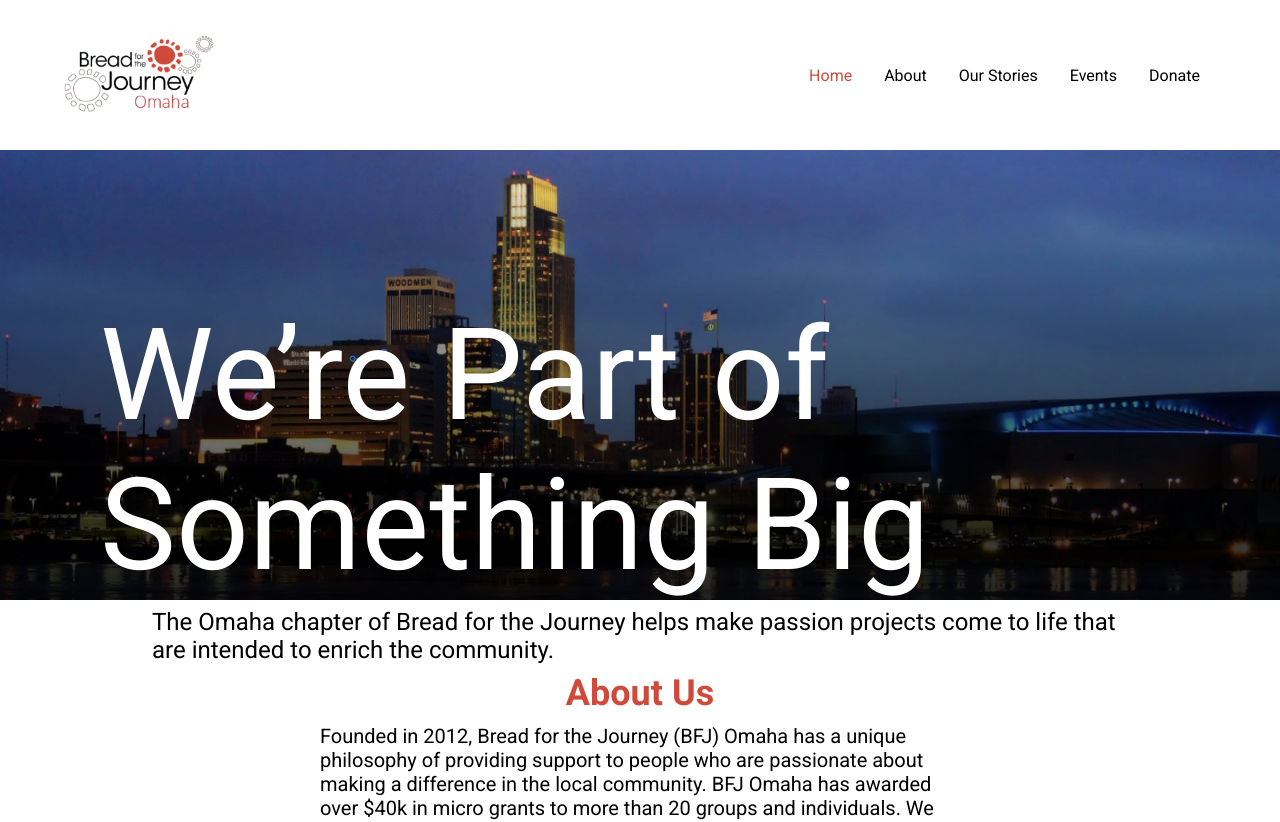
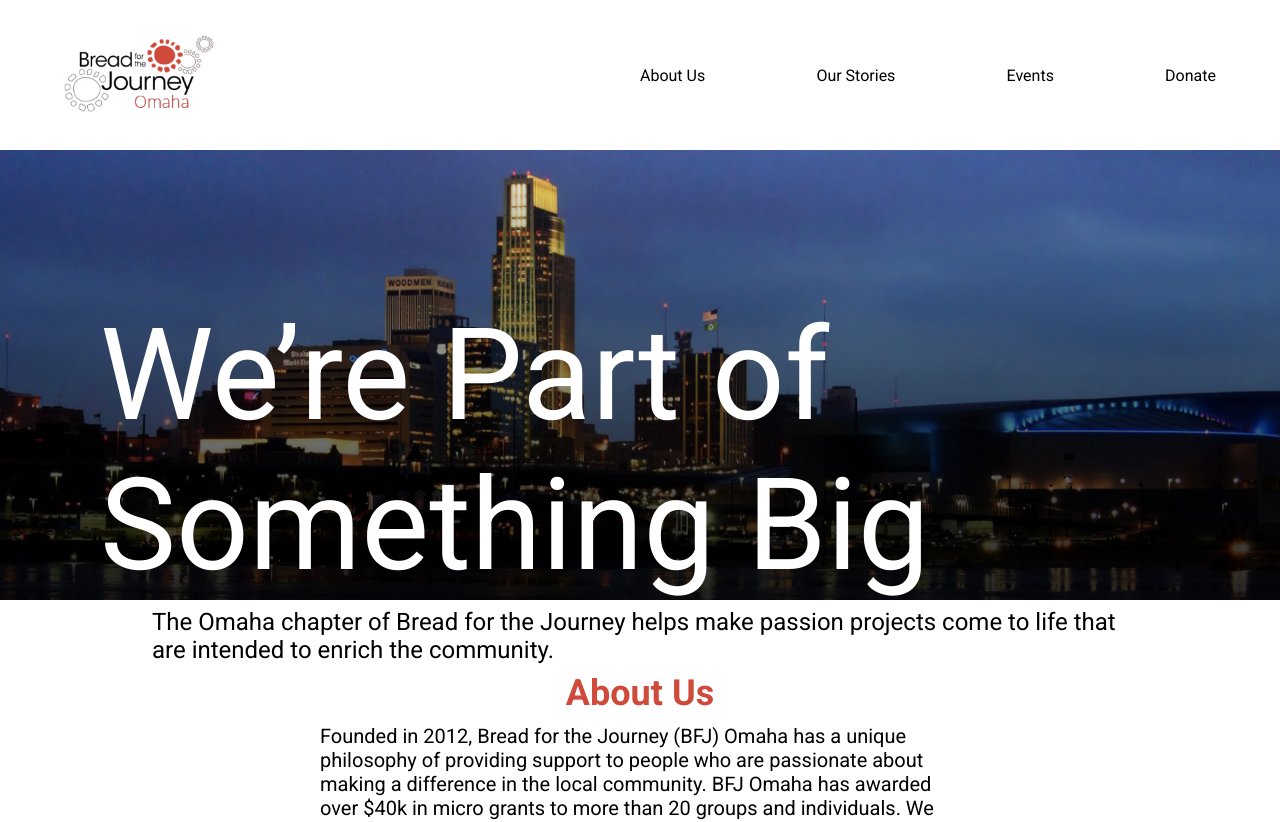
Before and after one commit to oneleif/bfjWebsite-React, a React (Create React App) app: page / in a window 1280 px wide. Shown: the top 822 px of the page. Built offline with nearby package versions, Linux system fonts and the light colour scheme.

Commit message:
modified nav_links constants and styling

```diff
--- a/src/constants/nav_links.js
+++ b/src/constants/nav_links.js
@@ -1,11 +1,7 @@
 export default [
     {
-        path: '/',
-        label: 'Home',
-    },
-    {
         path: '/about',
-        label: 'About',
+        label: 'About Us',
     },
     {
         path: '/stories',
--- a/src/styles/components/_navlinks.scss
+++ b/src/styles/components/_navlinks.scss
@@ -4,7 +4,9 @@
     align-items: center;
 
     &.desktop {
+        width: 50%;
         flex-direction: row;
+        justify-content: space-between;
     }
 
     a {
@@ -15,8 +17,6 @@
         border-bottom: 1px solid lightgray;
 
         &.desktop {
-            padding-inline-start: 1rem;
-            padding-inline-end: 1rem;
             border-bottom: none;
         }
 
```
